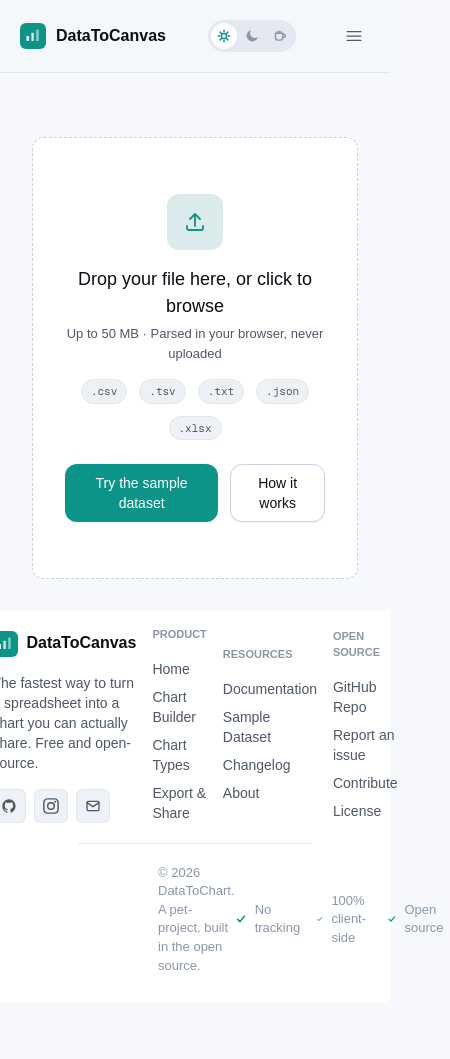
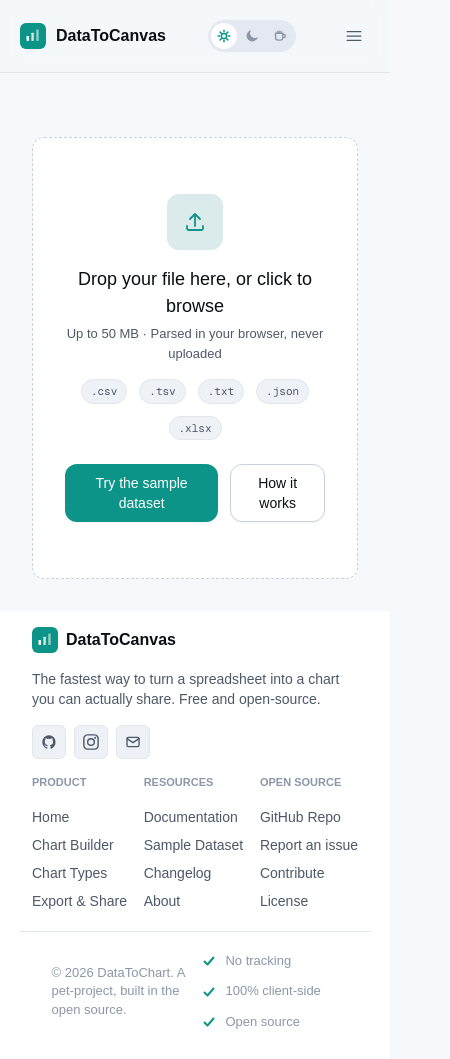
Before and after one commit to nazarenko-by/DataToCanvas, a Next.js app: page / in a window 390 px wide. Shown: the whole page, 450 px wide, since content can reach past the window. Before the commit the page ends 1003 px from the top, so only its background shows below. Built offline with nearby package versions, Linux system fonts and the light colour scheme.

Commit message:
footer: fix mobile styles

```diff
--- a/app/globals.css
+++ b/app/globals.css
@@ -106,8 +106,11 @@
 		@apply rounded-xl cursor-pointer shadow-sm;
 		@apply transition-[transform_0.12s,box-shadow_0.15s,filter_0.15s] hover:-translate-y-[1px] hover:shadow-md hover:brightness-[1.04];
 	}
+	.container-px {
+		@apply px-8 md:px-20;
+	}
 	.home-container {
-		@apply px-8 pt-16 pb-8 md:px-20 md:pt-22 md:pb-16;
+		@apply pt-16 pb-8 md:pt-22 md:pb-16;
 	}
 }
 
--- a/app/page.tsx
+++ b/app/page.tsx
@@ -54,7 +54,7 @@
 	return (
 		<main>
 			<section
-				className={cn("hero", "home-container", "w-full flex flex-col items-center")}
+				className={cn("hero", "container-px home-container", "w-full flex flex-col items-center")}
 				aria-labelledby={"hero"}
 				id="hero"
 			>
--- a/src/components/Footer/Info.tsx
+++ b/src/components/Footer/Info.tsx
@@ -7,7 +7,7 @@
 ];
 const Info = () => {
 	return (
-		<div className="flex flex-col gap-4 basis-[28%]">
+		<div className="flex flex-col gap-4 md:basis-[28%]">
 			<div className="flex items-center gap-2">
 				<LogoMark width={26} height={26} className="text-surface bg-accent rounded-md" />
 				<div className="logo-text font-bold text-[16px]">DataToCanvas</div>
--- a/src/components/Footer/index.tsx
+++ b/src/components/Footer/index.tsx
@@ -1,3 +1,4 @@
+import { cn } from "@/src/helper";
 import { IconCheck } from "@/src/assets/icons";
 import Info from "@src/components/Footer/Info";
 import Links from "@src/components/Footer/Links";
@@ -34,16 +35,16 @@
 
 const Footer = () => {
 	return (
-		<footer className="footer flex flex-col items-center bg-surface text-sm">
-			<div className="footer-inner mx-12 py-4 px-8 flex items-center gap-4 justify-between">
+		<footer className="flex flex-col items-center bg-surface text-sm">
+			<div className={cn("container-px", "py-4 flex items-center gap-4 justify-between flex-wrap")}>
 				<Info />
 				{links.map((item) => (
 					<Links key={item.title} title={item.title} links={item.links} />
 				))}
 			</div>
-			<div className="footer-bar mb-2 flex justify-between items-center border-t border-border py-[20px] px-[80px] w-full max-w-[60%] text-[13px] text-text-3">
+			<div className="mb-2 flex justify-between items-center gap-2 border-t border-border py-[20px] container-px w-full max-w-[90%] md:max-w-[60%] text-[13px] text-text-3">
 				<p>&copy; {new Date().getFullYear()} DataToChart. A pet-project, built in the open source.</p>
-				<div className="footer-badges flex gap-3">
+				<div className="footer-badges flex gap-3 flex-wrap">
 					{["No tracking", "100% client-side", "Open source"].map((text) => (
 						<span key={text} className="flex gap-2 items-center">
 							<IconCheck className="text-accent" />
```
